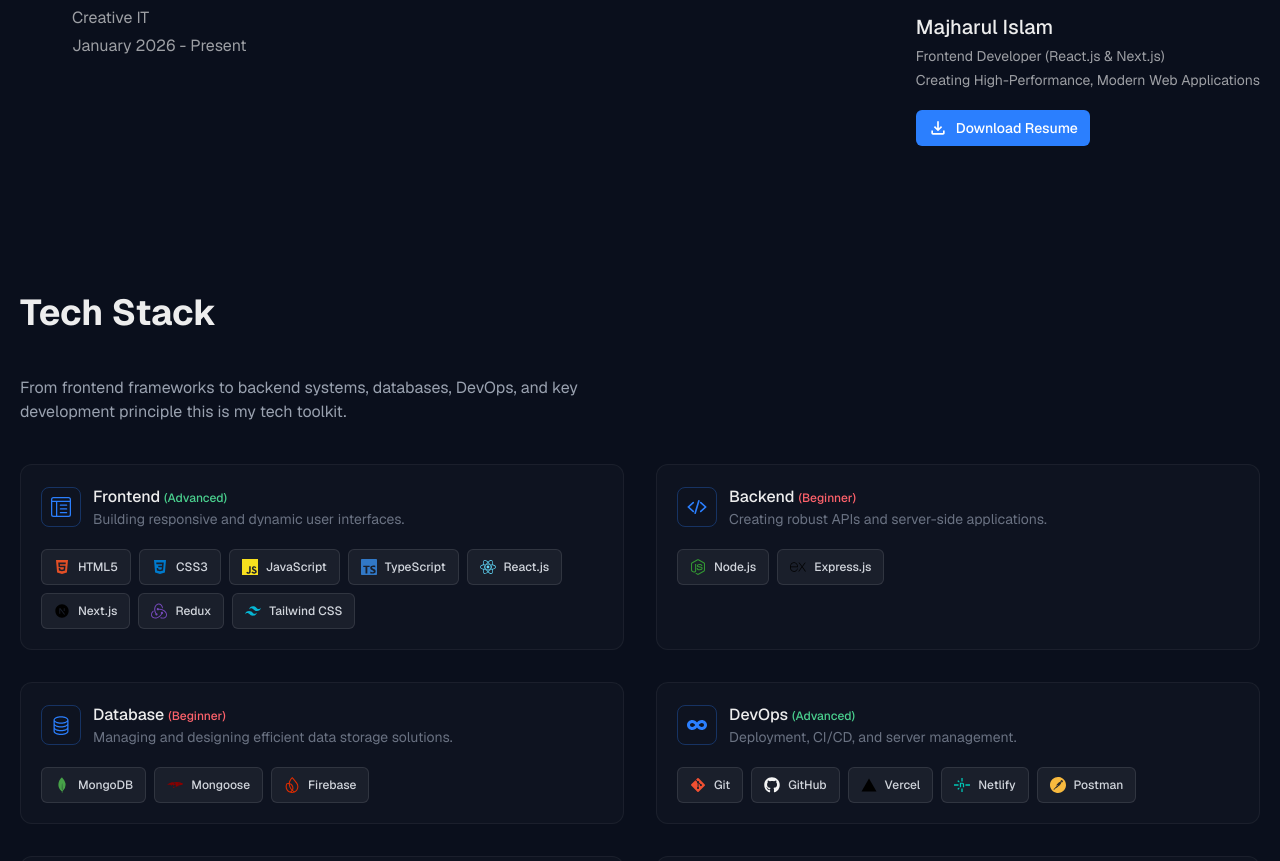
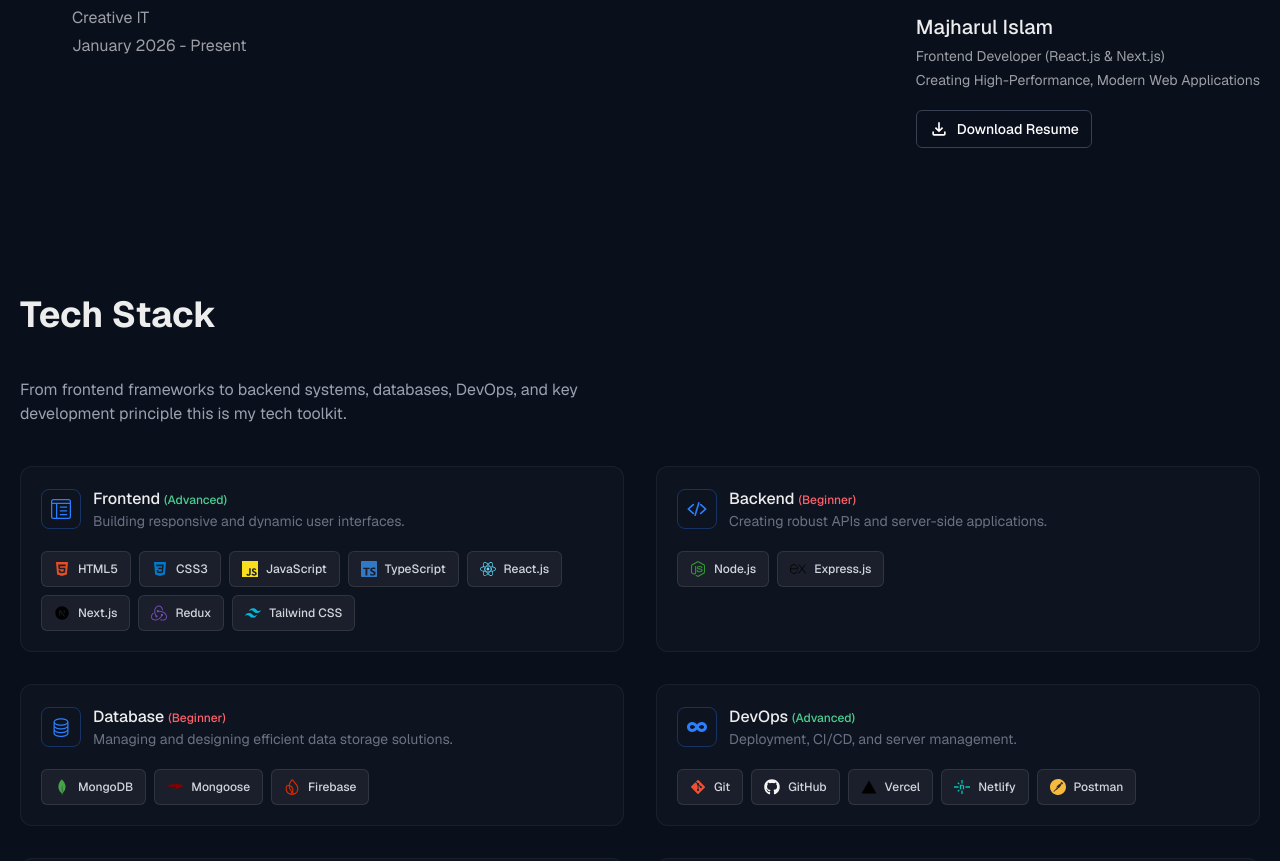
Before and after one commit to Sijan666/personalPortfolio, a React (Vite) app: page / in a window 1280 px wide. Shown: the part 1095-1956 px from the top of the page. Built offline with nearby package versions, Linux system fonts and the light colour scheme.

Commit message:
fix : resume button in about

```diff
--- a/src/components/layouts/About.jsx
+++ b/src/components/layouts/About.jsx
@@ -52,10 +52,10 @@ const About = () => {
                                     <p className='pt-1 text-white/60 text-[12px] lg:text-sm'>Frontend Developer (React.js & Next.js)</p>
                                     <p className='pt-1 text-white/60 text-[12px] lg:text-sm'>Creating High-Performance, Modern Web Applications</p>
                                 </div>
-                                {/* btn */}
-                                <div className="btn mt-5">
-                                    <a href="/resumeMajharul.pdf" download="Majharul_Islam_Resume.pdf">
-                                    <button className='py-2 px-3 bg-[#2B7FFE] text-white text-sm font-medium rounded-md flex items-center gap-x-2 cursor-pointer mx-auto lg:mx-0'><MdOutlineFileDownload size={20}/>Download Resume</button>
+                                <div className="btn mt-5 flex justify-center lg:justify-start">
+                                    <a href="/resumeMajharul.pdf" download="Majharul_Islam_Resume.pdf" className="py-2 px-3 text-white text-sm font-medium inline-flex items-center gap-x-2 cursor-pointer border border-[#374151] rounded-md hover:bg-[#1F2937] transition-all duration-300">
+                                    <MdOutlineFileDownload size={20} />
+                                        Download Resume
                                     </a>
                                 </div>
                             </div>
```
